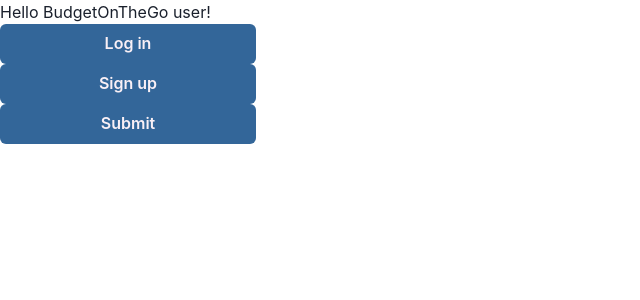
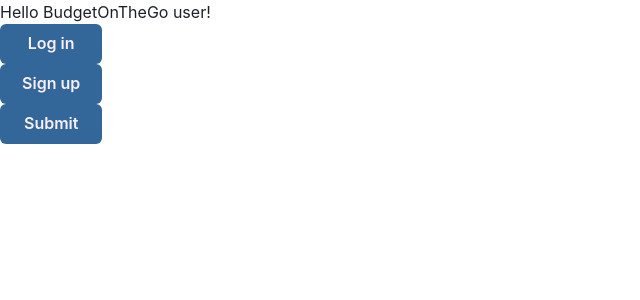
Before and after one commit to tlcoles/BudgetOnTheGo, a React (Create React App) app in the folder client/: page / in a window 1280 px wide. Shown: the top 300 px of the page, without its empty margins (0-640 px from the left). Built offline with nearby package versions, Linux system fonts and the light colour scheme.

Commit message:
Changing the primary color on buttons

```diff
--- a/client/src/components/GeneralButton.js
+++ b/client/src/components/GeneralButton.js
@@ -6,9 +6,9 @@
   return (
     <Button
       colorScheme="blue"
-      backgroundColor="#336699"
-      color="#F9F0F6"
-      minWidth="20%"
+      backgroundColor={"button"}
+      color={"primary"}
+      minWidth="8%"
       onClick={props.handleClick}
     >
       {props.buttonTitle}
```
